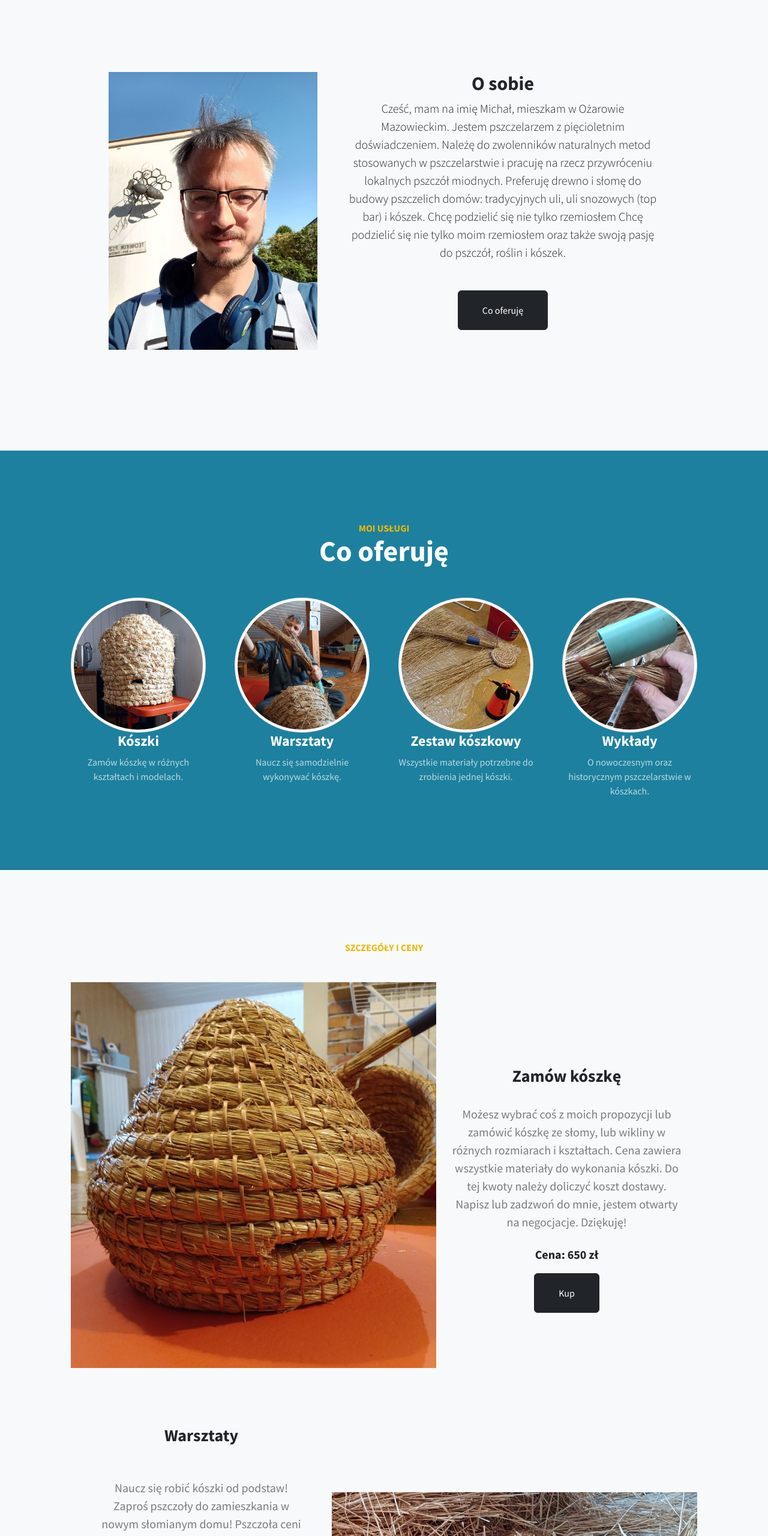
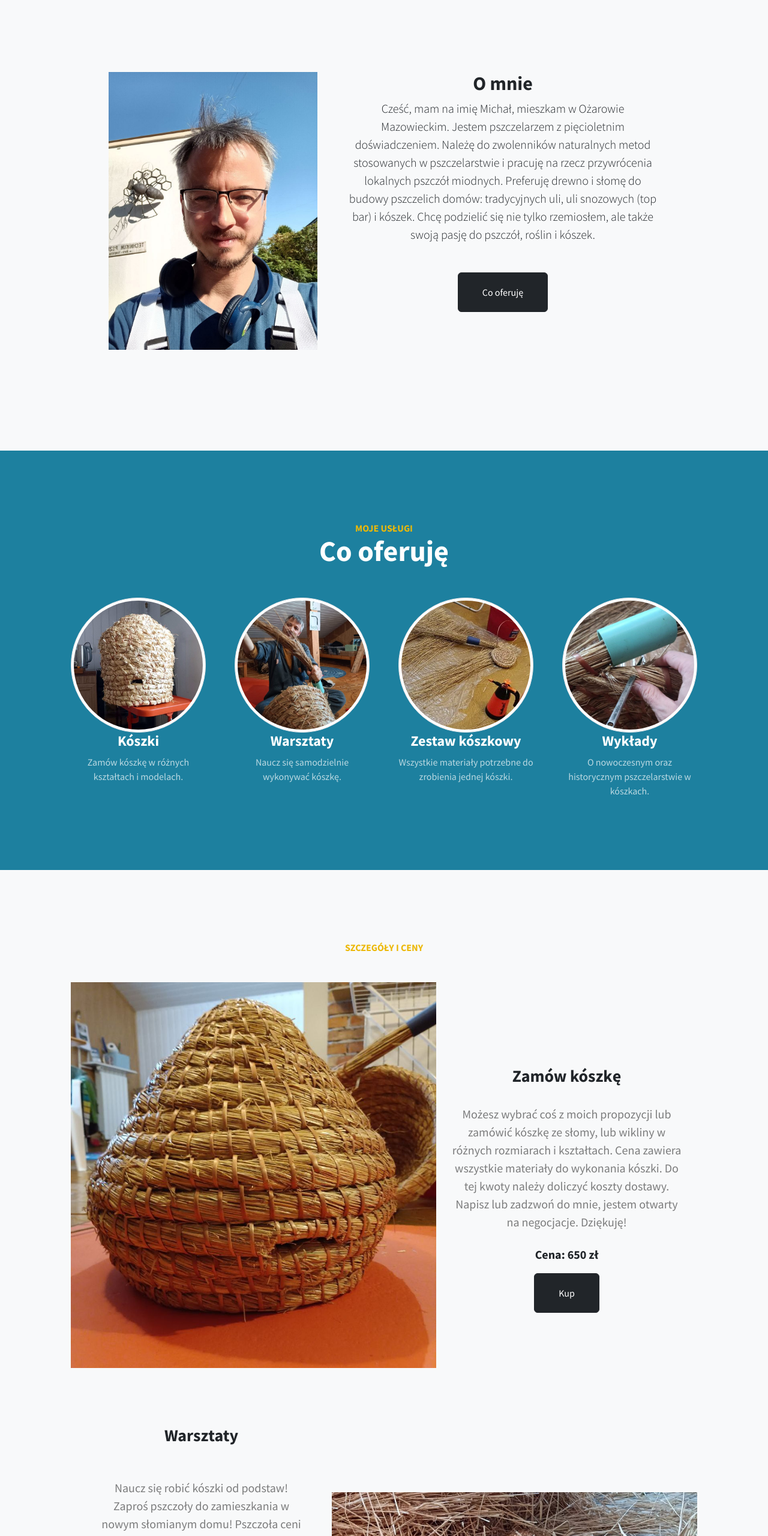
Before and after one commit to bzhbzh/kuszki, a plain HTML site: page index.html in a window 1280 px wide. Shown: the part 800-3360 px from the top of the page at 60% size. Drawn offline with nearby package versions, Linux system fonts and the light colour scheme.

Commit message:
small grammar fixes

```diff
--- a/index.html
+++ b/index.html
@@ -61,16 +61,15 @@
                             <div class="col-xl-4 col-lg-5"><img class="img-fluid mb-3 mb-lg-0" src="assets/img/master-picture.jpg" alt="..." /></div>
                             <div class="col-xl-6 col-lg-7">
                                 <div class="featured-text text-center text-lg-left">
-                                    <h2>O sobie</h2>
+                                    <h2>O mnie</h2>
                                     <p class="lead mb-5">
                                         Cześć, mam na imię Michał, mieszkam w Ożarowie Mazowieckim.
                                         Jestem pszczelarzem z pięcioletnim doświadczeniem.
                                         Należę do zwolenników naturalnych metod stosowanych w pszczelarstwie i
-                                        pracuję na rzecz przywróceniu lokalnych pszczół miodnych.
+                                        pracuję na rzecz przywrócenia lokalnych pszczół miodnych.
                                         Preferuję drewno i słomę do budowy pszczelich domów: tradycyjnych uli,
                                         uli snozowych (top bar) i kószek.
-                                        Chcę podzielić się nie tylko rzemiosłem
-                                        Chcę podzielić się nie tylko moim rzemiosłem oraz także swoją pasję do pszczół,
+                                        Chcę podzielić się nie tylko rzemiosłem, ale także swoją pasję do pszczół,
                                          roślin i kószek.
                                     </p>
                                     <a class="btn btn-dark btn-xl" href="#services">Co oferuję</a>
@@ -83,7 +82,7 @@
         <section class="content-section bg-primary text-white text-center" id="services">
             <div class="container px-4 px-lg-5">
                 <div class="content-section-heading">
-                    <h3 class="text-secondary mb-0">Moi usługi</h3>
+                    <h3 class="text-secondary mb-0">Moje usługi</h3>
                     <h2 class="mb-5">Co oferuję</h2>
                 </div>
                 <div class="row gx-4 gx-lg-5">
@@ -135,7 +134,7 @@
                             <p class="text-black-50 mb-0 p-4 fs-5">
                                 Możesz wybrać coś z moich propozycji lub zamówić kószkę ze słomy,
                                 lub wikliny w różnych rozmiarach i kształtach.
-                                Cena zawiera wszystkie materiały do wykonania kószki. Do tej kwoty należy doliczyć koszt dostawy.
+                                Cena zawiera wszystkie materiały do wykonania kószki. Do tej kwoty należy doliczyć koszty dostawy.
                                 Napisz lub zadzwoń do mnie, jestem otwarty na negocjacje. Dziękuję!
 
                             </p>
@@ -164,7 +163,7 @@
 
                             </p>
                             <p class="fs-5">
-                                <b>Cena: 450 zł / 1 uczestnik</b>
+                                <b>Cena: 450 zł od osoby</b>
                             </p>
                             <a class="btn btn-xl btn-dark" href="https://next.falanster.info/index.php/apps/forms/s/DQWxSNq44QsYtqPrPdBajfEe">Zapisz się</a>
                         </div>
@@ -180,7 +179,7 @@
                         <div class="featured-text text-center text-lg-left">
                             <h3 class="pt-5">Zestaw kószkowy</h3>
                             <p class="text-black-50 mb-0 p-4 fs-5 mt-lg-5">
-                                Chcesz zrobić swoją kószki w dowolnym czasie.
+                                Chcesz zrobić swoją kószkę w dowolnym czasie?
                                 Kup zestaw kószkowy, który zawiera  wszystkie materiały i niezbędne narzędzia:
                                 wiklinę, słomę, drewniane patyczki, stożek i igłę.
                                 Do zestawu dołączam instrukcje w formie papierowej bądź PDF w języku angielskim,
@@ -211,7 +210,7 @@
                                 nauk o ziemi.
                             </p>
                             <p class="fs-5">
-                                <b>Cena w sumie: 900 zł</b>
+                                <b>Cena hurtowa: 900 zł</b>
                             </p>
                             <a class="btn btn-xl btn-dark" href="https://next.falanster.info/index.php/apps/forms/s/DQWxSNq44QsYtqPrPdBajfEe">Zamów</a>
                         </div>
```
